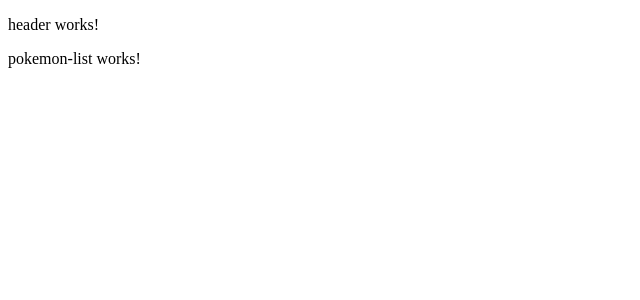
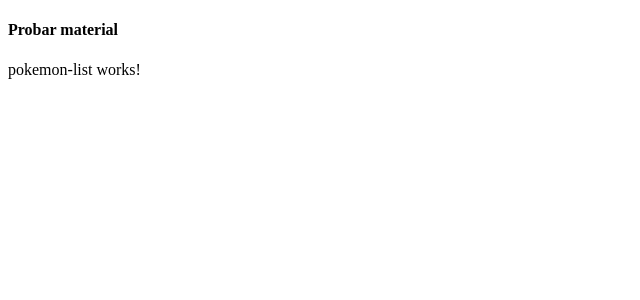
Before and after one commit to franfront/pokeApp, an Angular app: page / in a window 1280 px wide. Shown: the top 300 px of the page, without its empty margins (0-640 px from the left). Built offline with nearby package versions, Linux system fonts and the light colour scheme.

Commit message:
probe ng, mejor usar material

```diff
--- a/src/app/app.module.ts
+++ b/src/app/app.module.ts
@@ -1,18 +1,20 @@
+import { SharedModule } from './shared/shared.module';
 import { HeaderComponent } from './shared/header/header.component';
 import { NgModule } from '@angular/core';
 import { BrowserModule } from '@angular/platform-browser';
 
 import { AppComponent } from './app.component';
 import { PokemonListComponent } from './pokemon/pokemon-list/pokemon-list.component';
+import { PokemonModule } from './pokemon/pokemon.module';
 
 @NgModule({
   declarations: [
     AppComponent,
-    PokemonListComponent,
-    HeaderComponent
   ],
   imports: [
     BrowserModule,
+    SharedModule,
+    PokemonModule
 
   ],
   providers: [],
--- a/src/app/shared/header/header.component.html
+++ b/src/app/shared/header/header.component.html
@@ -1 +1 @@
-<p>header works!</p>
+<h4>Probar material</h4>
```
Also changed, not shown: angular.json (+4 -14 lines), src/app/pokemon/pokemon.module.ts (+4 -10 lines), src/app/prime-ng/prime-ng.module.ts (deleted, +0 -12 lines), src/app/shared/shared.module.ts (added, +16 -0 lines), tsconfig.json (+2 -5 lines), package.json (line endings or trailing spaces).
